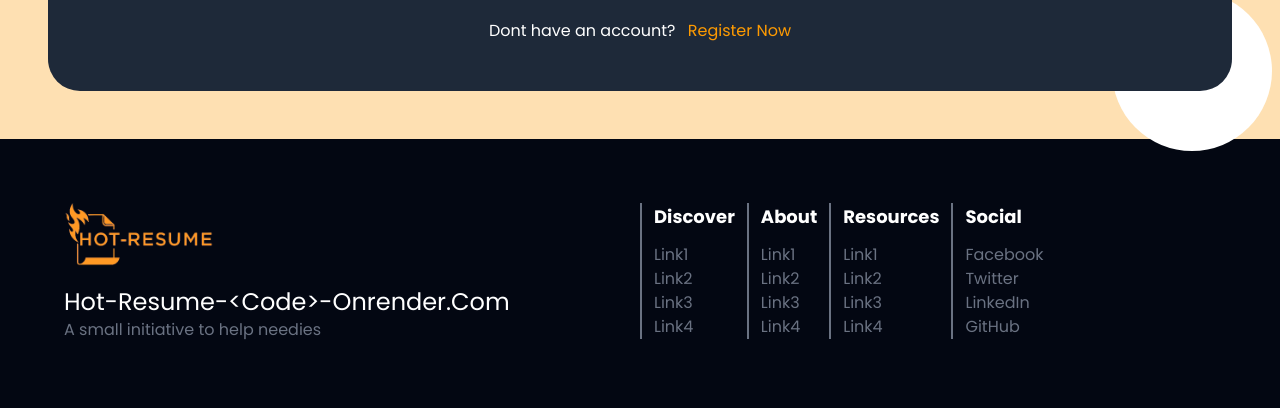
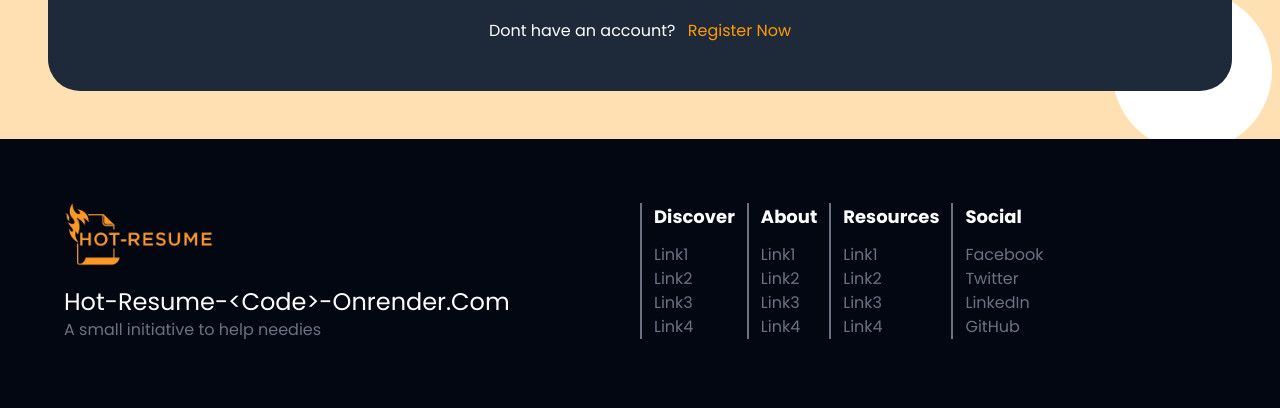
Before and after one commit to senguptaavijit6/hot-resume, a Next.js app in the folder client/: page /auth/login in a window 1280 px wide. Shown: the part 699-1107 px from the top of the page. Built offline with nearby package versions, Linux system fonts and the light colour scheme.

Commit message:
position of footer set to relative, and z-index to 3 so that after element doesn't come on top of this

```diff
--- a/client/app/_components/footer.tsx
+++ b/client/app/_components/footer.tsx
@@ -25,7 +25,7 @@ const Footer = () => {
 
     return (
         <>
-            <section className='p-16 flex bg-gray-950 text-gray-500'>
+            <section className='p-16 flex bg-gray-950 text-gray-500 z-3 relative'>
                 <div className="footer-description basis-1/2">
                     <Image alt='Logo' src={'/images/logo/logo.png'} width={150} height={150} />
                     <h2 className='capitalize text-white text-2xl mt-5'>hot-resume-&lt;code&gt;-onrender.com</h2>
```
